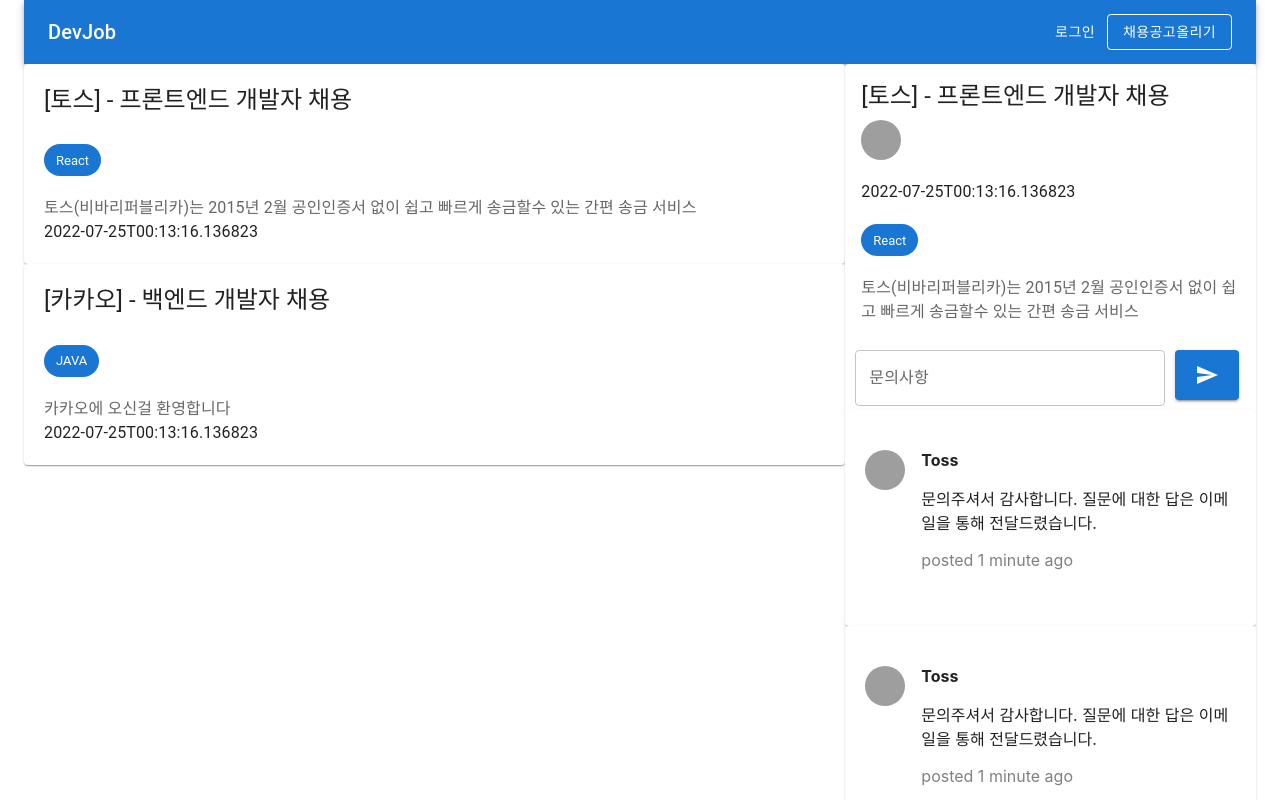
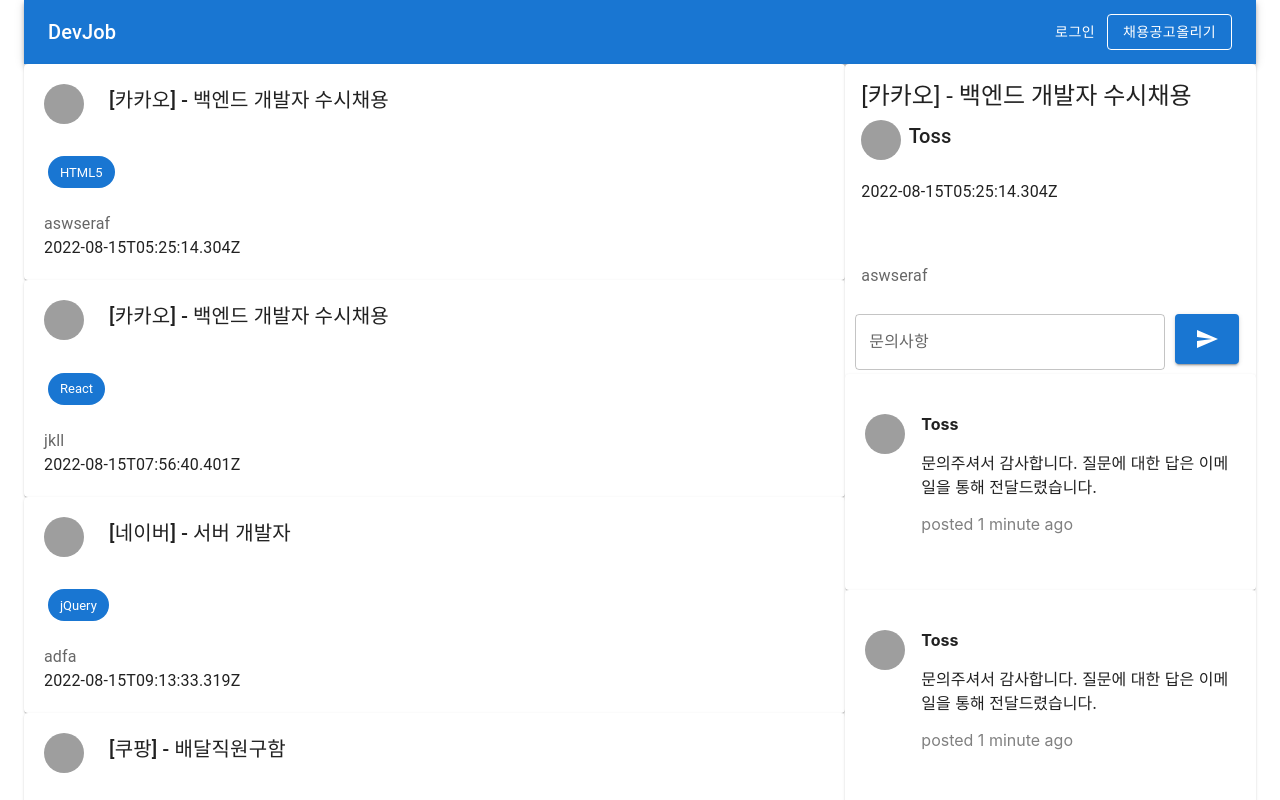
Before and after one commit to bennoholik/dev_job, a React (Create React App) app: page /1 in a window 1280 px wide. Shown: the top 800 px of the page. Built offline with nearby package versions, Linux system fonts and the light colour scheme; data requests are answered from the project's data file; grey boxes are pictures that could not be loaded.

Commit message:
중간 점검

```diff
--- /dev/null
+++ b/db.json
@@ -0,0 +1,52 @@
+{
+  "posts": [
+    {
+      "createdAt": "2022-08-15T05:25:14.304Z",
+      "jobTitle": "[카카오] - 백엔드 개발자 수시채용",
+      "techStackList": [
+        "HTML5"
+      ],
+      "description": "aswseraf",
+      "id": 1
+    },
+    {
+      "createdAt": "2022-08-15T07:56:40.401Z",
+      "jobTitle": "[카카오] - 백엔드 개발자 수시채용",
+      "techStackList": [
+        "React"
+      ],
+      "description": "jkll",
+      "id": 2
+    },
+    {
+      "createdAt": "2022-08-15T09:13:33.319Z",
+      "jobTitle": "[네이버] - 서버 개발자",
+      "techStackList": [
+        "jQuery"
+      ],
+      "description": "adfa",
+      "id": 3
+    },
+    {
+      "createdAt": "2022-08-15T09:47:40.862Z",
+      "jobTitle": "[쿠팡] - 배달직원구함",
+      "techStackList": [
+        "TypeScript",
+        "JavaScript",
+        "React"
+      ],
+      "description": "배달 직원뽑아용",
+      "id": 4
+    },
+    {
+      "createdAt": "2022-08-15T09:50:32.965Z",
+      "jobTitle": "[카카오] - 백엔드 개발자 수시채용",
+      "techStackList": [
+        "jQuery",
+        "JavaScript"
+      ],
+      "description": "adfasdf",
+      "id": 5
+    }
+  ]
+}
--- a/package.json
+++ b/package.json
@@ -13,6 +13,7 @@
     "@testing-library/react": "^13.0.1",
     "@testing-library/user-event": "^14.1.1",
     "axios": "^0.27.2",
+    "json-server": "^0.17.0",
     "react": "^18.2.0",
     "react-dom": "^18.2.0",
     "react-redux": "^8.0.1",
--- a/src/components/JobCard.jsx
+++ b/src/components/JobCard.jsx
@@ -4,20 +4,39 @@
   CardContent,
   Typography,
   Chip,
+  Avatar,
+  Grid,
 } from "@mui/material";
 import { useSelector } from "react-redux";
+import { Link as RouterLink } from "react-router-dom";
 
 function JobCard({ rec, i }) {
   return (
     <Card key={rec.id}>
-      <CardActionArea href={`/${rec.id}`}>
+      <CardActionArea component={RouterLink} to={`/${rec.id}`}>
         <CardContent sx={{ p: "20px" }}>
           <Typography gutterBottom variant="h5" component="div">
-            {rec.jobTitle}
+            <Grid container>
+              <Grid item xs="1">
+                <Avatar
+                  alt="toss"
+                  src="https://seeklogo.com/images/K/kakao-talk-logo-7542043DFC-seeklogo.com.png"
+                />{" "}
+              </Grid>
+              <Grid>
+                {" "}
+                <Typography gutterBottom variant="h6" component="div">
+                  {rec.jobTitle}
+                </Typography>
+              </Grid>
+            </Grid>
           </Typography>
           <br />
 
-          <Chip label={rec.techStackList[0]} color="primary" />
+          {rec.techStackList.map((s, i) => (
+            <Chip label={s} color="primary" sx={{ m: "4px" }} />
+          ))}
+
           <br />
           <br />
           <Typography
--- a/src/components/JobDetail.jsx
+++ b/src/components/JobDetail.jsx
@@ -12,27 +12,33 @@
 import Comment from "./Comment";
 import { useParams } from "react-router-dom";
 import { useDispatch, useSelector } from "react-redux";
-import { useEffect } from "react";
-import { getRecruitById } from "../redux/modules/recruitSlice";
+import { useEffect, useState } from "react";
+import { getRecruitsData } from "../redux/modules/recruitSlice";
 
 function JobDetail() {
-  const { id } = useParams();
-
   const dispatch = useDispatch();
 
+  const { id } = useParams();
+  const { isLoading, error, recruits, isFinish } = useSelector(
+    (state) => state.recruits
+  );
+
   useEffect(() => {
-    dispatch(getRecruitById(Number(id)));
-  }, [dispatch, id]);
+    dispatch(getRecruitsData());
+  }, []);
 
-  const recruit = useSelector((state) => state.recruits.rec);
+  if (error) {
+    return <div>{error.message}</div>;
+  }
 
-  console.log(recruit);
+  const rec = recruits.find((r) => r.id === Number(id));
 
+  if (isFinish) {
     return (
       <Card sx={{ maxWidth: 800 }}>
         <CardContent>
           <Typography gutterBottom variant="h5" component="div">
-          {recruit.jobTitle}
+            {rec.jobTitle}
           </Typography>
           <Grid container>
             <Grid item xs="1.5">
@@ -45,19 +51,19 @@
             <Grid>
               {" "}
               <Typography gutterBottom variant="h6" component="div">
-              {recruit.companyName}
+                Toss
               </Typography>
             </Grid>
           </Grid>
 
           <br />
-        <Typography>{recruit.createdAt}</Typography>
+          <Typography>{rec.createdAt}</Typography>
           <br />
-        <Chip label="React" color="primary" />
+
           <br />
           <br />
           <Typography variant="body1" color="text.secondary">
-          {recruit.description}
+            {rec.description}
           </Typography>
         </CardContent>
 
@@ -83,5 +89,6 @@
       </Card>
     );
   }
+}
 
 export default JobDetail;
--- a/src/components/JobList.jsx
+++ b/src/components/JobList.jsx
@@ -1,10 +1,27 @@
 import { useEffect } from "react";
-import { useSelector } from "react-redux";
+import { useDispatch, useSelector } from "react-redux";
+import { getRecruitsData } from "../redux/modules/recruitSlice";
 import JobCard from "./JobCard";
 
 function JobList() {
-  const { recruits } = useSelector((state) => state.recruits);
-  console.log(recruits);
+  const dispatch = useDispatch();
+  const { isLoading, error, recruits } = useSelector((state) => state.recruits);
+
+  useEffect(() => {
+    dispatch(getRecruitsData());
+  }, [dispatch]);
+
+  if (isLoading) {
+    return (
+      <div>
+        <h1>로딩 중....</h1>
+      </div>
+    );
+  }
+
+  if (error) {
+    return <div>{error.message}</div>;
+  }
 
   return (
     <>
--- a/src/components/PostAdd.jsx
+++ b/src/components/PostAdd.jsx
@@ -1,6 +1,6 @@
 import React from "react";
 import styled from "styled-components";
-import { Link } from "react-router-dom";
+import { Link, useNavigate } from "react-router-dom";
 import Button from "@mui/material/Button";
 import { TextField, MenuItem, Stack } from "@mui/material";
 import Typography from "@mui/material/Typography";
@@ -22,12 +22,9 @@
 
   const dispatch = useDispatch();
 
-  const postData = {
-    createdAt: date,
-    jobTitle: title,
-    techStackList: stack,
-    description: desc,
-  };
+  const postData = { date, title, stack, desc };
+
+  let navigate = useNavigate();
 
   const onSubmitRecruit = () => {
     dispatch(addRecruit(postData));
@@ -36,6 +33,8 @@
     setDesc("");
     let empty = [];
     setStack(empty);
+    let path = `/`;
+    navigate(path);
   };
 
   const addStack = (event) => {
--- a/src/redux/modules/recruitSlice.js
+++ b/src/redux/modules/recruitSlice.js
@@ -1,57 +1,70 @@
-import { createAsyncThunk, createSlice } from "@reduxjs/toolkit";
+import { createAsyncThunk, createSlice, current } from "@reduxjs/toolkit";
 import axios from "axios";
 
 let initialID = 1;
 
 //초기 상태값
 const initialState = {
-  recruits: [
-    {
-      createdAt: "2022-07-25T00:13:16.136823",
-      id: 1,
-      comapanyName: "toss",
-      jobTitle: "[토스] - 프론트엔드 개발자 채용",
-      techStackList: ["React"],
-      description:
-        " 토스(비바리퍼블리카)는 2015년 2월 공인인증서 없이 쉽고 빠르게 송금할수 있는 간편 송금 서비스",
-    },
-    {
-      createdAt: "2022-07-25T00:13:16.136823",
-      id: 2,
-      comapanyName: "toss",
-      jobTitle: "[카카오] - 백엔드 개발자 채용",
-      techStackList: ["JAVA"],
-      description: " 카카오에 오신걸 환영합니다",
-    },
-  ],
-
+  recruits: [],
   isLoading: false,
   error: null,
   rec: {},
+  isFinish: false,
 };
+
+export const getRecruitsData = createAsyncThunk(
+  "recruits/getRecruitsData",
+  async (payload, thunkAPI) => {
+    try {
+      const data = await axios.get("http://localhost:3001/posts");
+      return thunkAPI.fulfillWithValue(data.data);
+    } catch (error) {
+      return thunkAPI.rejectWithValue(error);
+    }
+  }
+);
+
+export const addRecruit = createAsyncThunk(
+  "recruits/addRecruit",
+  async (payload, thunkAPI) => {
+    try {
+      const data = await axios.post("http://localhost:3001/posts", {
+        createdAt: payload.date,
+        jobTitle: payload.title,
+        techStackList: payload.stack,
+        description: payload.desc,
+      });
+      return thunkAPI.fulfillWithValue(data.data);
+    } catch (error) {
+      return thunkAPI.rejectWithValue(error);
+    }
+  }
+);
 
 export const recruitSlice = createSlice({
   name: "recruits",
   initialState,
-  reducers: {
-    addRecruit(state, action) {
-      console.log(action.payload);
-      return {
-        ...state,
-        recruits: [...state.recruits, action.payload],
-      };
+  reducers: {},
+  extraReducers: {
+    [getRecruitsData.pending]: (state) => {
+      state.isFinish = false;
+      state.isLoading = true;
     },
-    getRecruitById(state, action) {
-      return {
-        ...state,
-        rec: state.recruits.find((rec) => {
-          return rec.id === action.payload;
-        }),
-      };
+    [getRecruitsData.fulfilled]: (state, action) => {
+      state.isLoading = false;
+      state.isFinish = true;
+      state.recruits = action.payload;
+    },
+    [getRecruitsData.rejected]: (state, action) => {
+      state.isLoading = false;
+      state.isFinish = true;
+      state.error = action.payload;
+    },
+    [addRecruit.fulfilled]: (state, action) => {
+      state.recruits.push(action.payload);
     },
   },
-  extraReducers: {},
 });
 
-export const { addRecruit, getRecruitById } = recruitSlice.actions;
+export const { getRecruitById } = recruitSlice.actions;
 export default recruitSlice.reducer;
--- a/src/route/router.js
+++ b/src/route/router.js
@@ -13,6 +13,7 @@
         <Route path="/" element={<Mainpage />}>
           <Route path=":id" element={<JobDetail />} />
         </Route>
+
         <Route path="recruit" element={<PostAdd />} />
         <Route path="login" element={<LoginForm />} />
         <Route path="signup" element={<SignupForm />} />
```
Also changed, not shown: src/redux/modules/commentSlice.js (added), 1 other file (tests, documents, lock files or other folders). Lines whose indentation alone changed are shown as unchanged.
